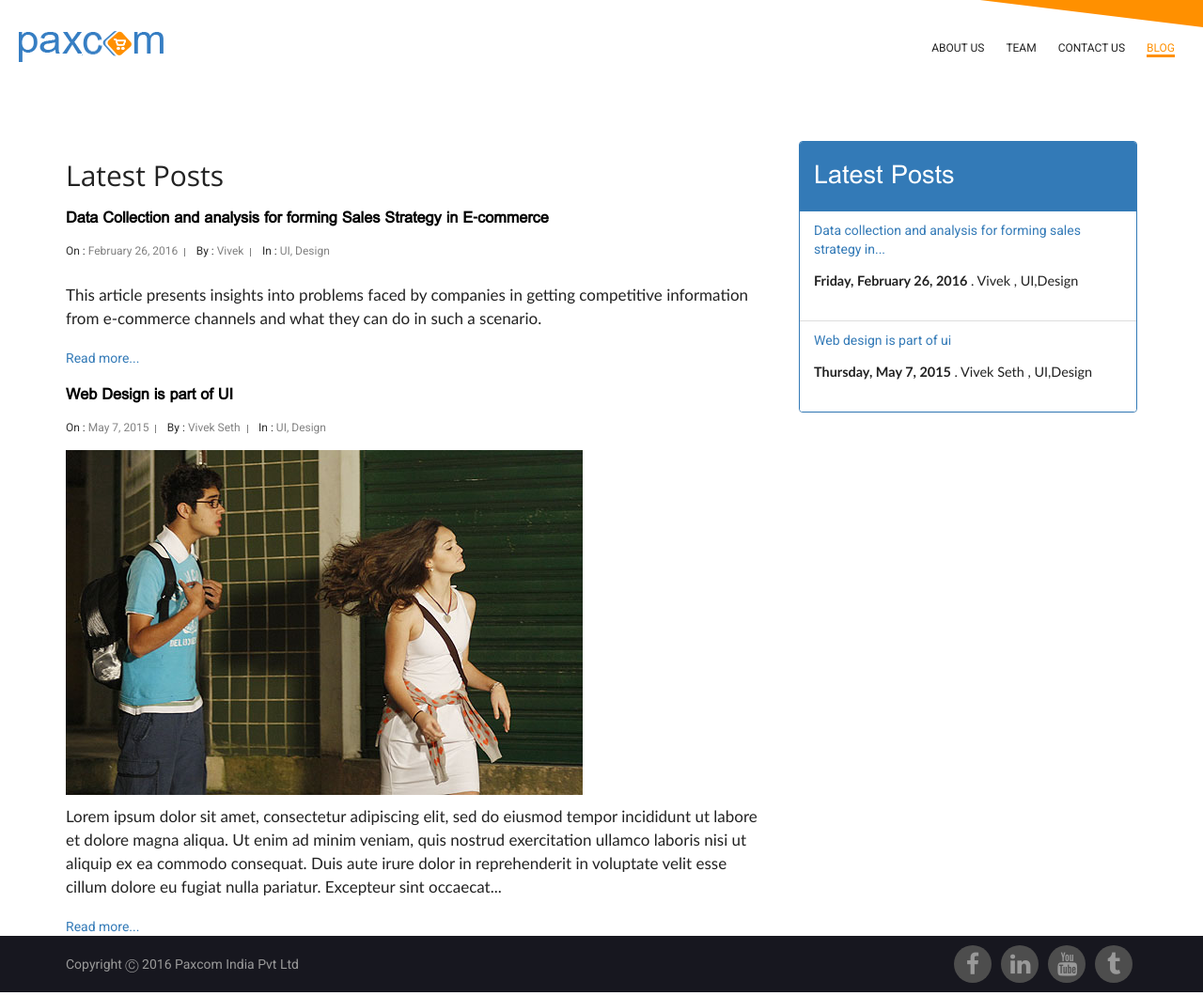
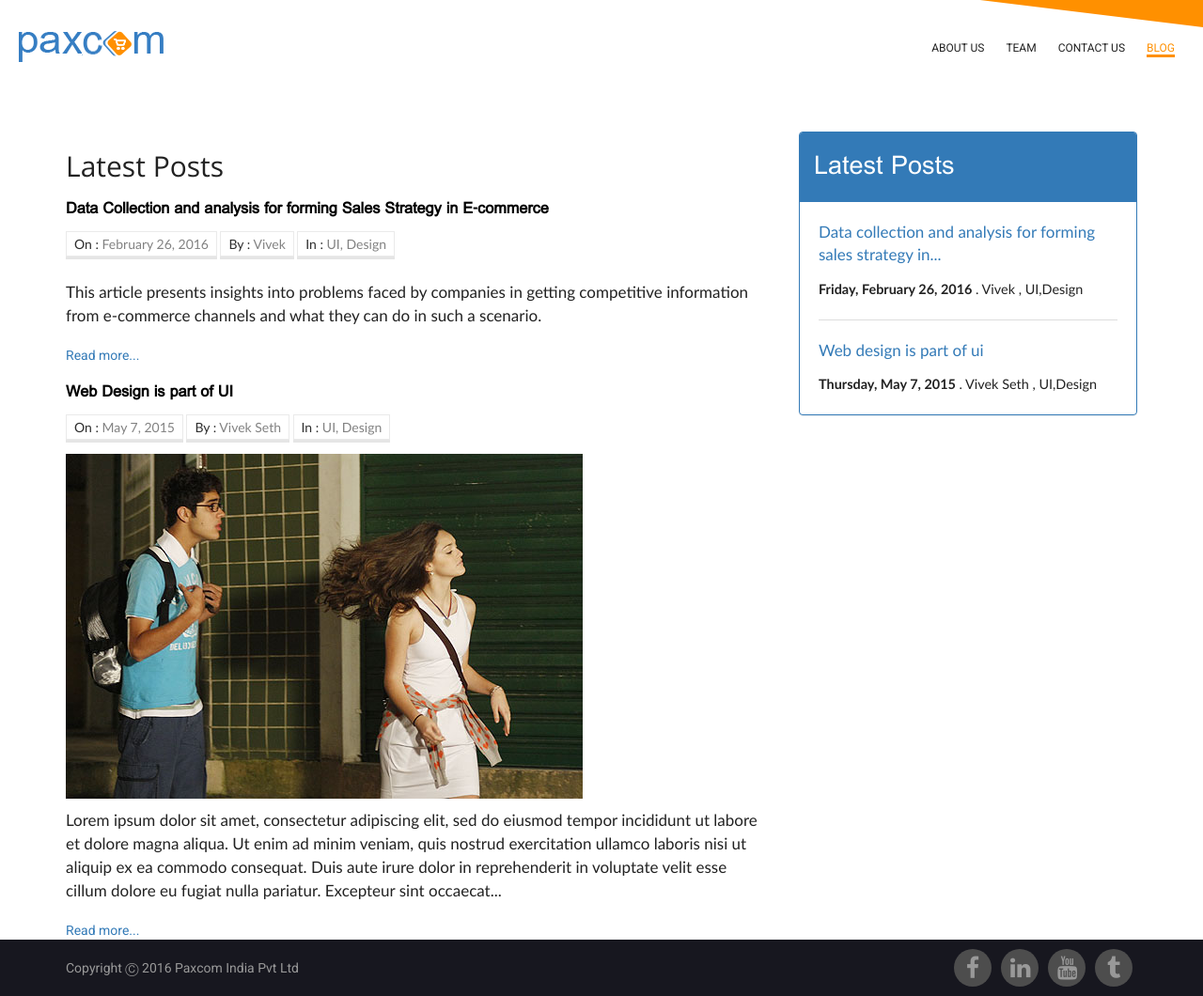
Before and after one commit to paxcom/paxcom.github.io, a Jekyll site: the page built from blog/index.html, in a window 1280 px wide. Shown: the whole page at 94% size. Built offline with Jekyll 4.4.1, drawn with Linux system fonts in a browser that asks for light colours; the list of posts is cut into pages by our own code; comment, search, counter and statistics services are not loaded.

Commit message:
update blog css

```diff
--- a/_layouts/post.html
+++ b/_layouts/post.html
@@ -2,10 +2,10 @@
 {% include head.html %}
 <body>
 {% include header.html%}
-<div class="container">
+<div class="container blog-top-space">
   <div class="row">
     <!-- main content start here -->
-    <div class="col-md-8">
+    <div class="col-md-8 list-style">
     	{% include post-header.html%}
       {% include post-content.html%}
       {% include post-footer.html%}
@@ -29,7 +29,7 @@
     </div>
 
     <!-- Aside start here -->
-    <div class="col-md-4"> {% include aside.html%} </div>
+    <div class="col-md-4 list-group-style"> {% include aside.html%} </div>
   </div>
   <div class="clearfix"></div>
 </div>
--- a/blog/index.html
+++ b/blog/index.html
@@ -5,10 +5,10 @@ sitemap:
 priority: 1.0
 ---
 
-<div class="container" style="margin-top:80px;">
+<div class="container blog-top-space" >
   <div class="row">
     <!-- main content start here -->
-    <div class="col-md-8">
+    <div class="col-md-8 list-style">
 
 <!--
 {% for post in site.posts %}
@@ -130,7 +130,7 @@ priority: 1.0
 
 </div>
 
-<div class="col-md-4">
+<div class="col-md-4 list-group-style">
 	{% include aside.html %}
 </div>
 </div>
--- a/css/style.css
+++ b/css/style.css
@@ -116,6 +116,7 @@ body:before {
 }
 
 .navbar-nav>li.active-style.active a{ background:none; }
+
 ul {
 	margin: 0px;
 	padding: 0px;
@@ -1630,18 +1631,31 @@ ul.footer-nav{ max-width:150px; margin:auto;}
 
 }
 
+.blog-top-space{ margin-top:70px; clear:both;}
 
 
 /******************BLOG*************************/
 .single-post-excerpt h4 a{color:#000; text-decoration:none;font-weight:700; font-size:18px;}
 .single-post-excerpt h4 a:hover{color:#ff9000}
 .meta-info{margin-bottom:15px;}
- .meta-info li{list-style:none; color:#828282; display:inline-block; padding:0px 8px; font-size:12px; position:relative}
+
+.meta-info ul{ margin:0px !important; padding:0px;}
+ .meta-info li{ list-style:none; font-family:calibri;  background-color:#fff; box-shadow:0px 3px 0px #E5E5E5; border:solid 1px #eaeaea;  color:#828282; display:inline-block;
+ padding:0px 8px !important; font-size:14px !important; position:relative}
  .meta-info li span{color:#2E2E2E}
-.meta-info li:first-child{padding-left:0px;}
- .meta-info li:last-child:after{width:0px;}
-
- .meta-info li:after{    content: "";
+
+ .list-group-style ul.list-group{ padding:0px 20px ;}
+
+ .list-style ul{ margin:0 0 0 17px ;}
+ .list-style ul li{     font-size: 17px;
+    padding: 5px 0;
+    font-family: calibri;
+    line-height: 25px;}
+	.list-group-item{ padding:20px 0px 0px 0px !important;}
+
+	.list-group li{  font-family: calibri;  font-size: 17px; font-weight:500; padding:0;}
+
+/* .meta-info li:after{    content: "";
     width: 1px;
     background: #828282;
     right: 0px;
@@ -1649,6 +1663,7 @@ ul.footer-nav{ max-width:150px; margin:auto;}
     display: block;
     top: 5px;
     position: absolute;
-    bottom: 0px;}
-
-	.comment-footer{margin-bottom:20px;}
+    bottom: 0px;} */
+
+	.comment-footer{ margin:20px 0; border: 1px solid #e2e2e2;
+    border-bottom: 2px solid #e2e2e2; padding:20px;}
```
